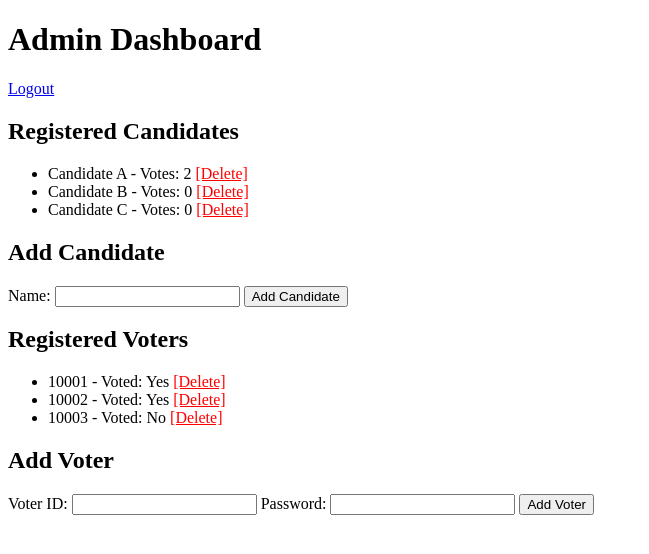
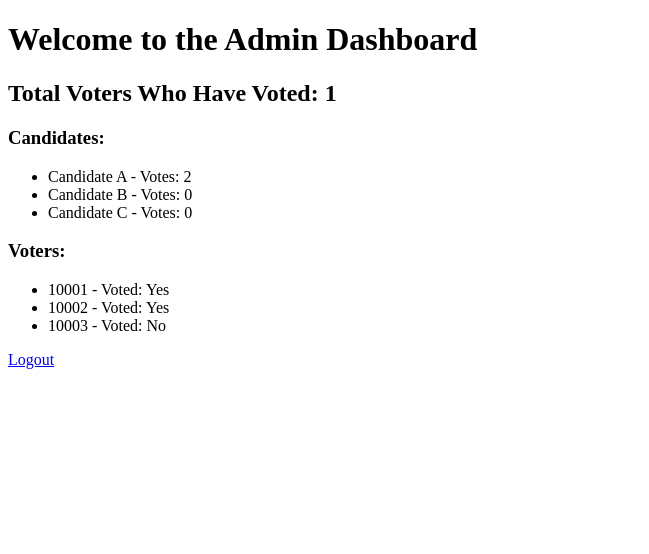
Before and after one commit to Aravinthan-04/Online-Voting-System-web-online, a Flask app: template templates/dashboard.html in a window 1280 px wide. Shown: the top 554 px of the page, without its empty margins (0-649 px from the left). Run offline with Flask 3, Linux system fonts and the light colour scheme; the template is opened without the code that fills it: values that come from a table or form of the project are taken from there, most other values are stand-ins (such as "Sample title", 1, 10 or a date in 2020).

Commit message:
Update dashboard.html

```diff
--- a/templates/dashboard.html
+++ b/templates/dashboard.html
@@ -1,43 +1,27 @@
 <!DOCTYPE html>
-<html>
+<html lang="en">
 <head>
+    <meta charset="UTF-8">
     <title>Admin Dashboard</title>
 </head>
 <body>
-    <h1>Admin Dashboard</h1>
-    <a href="/logout">Logout</a>
+    <h1>Welcome to the Admin Dashboard</h1>
+    <h2>Total Voters Who Have Voted: {{ voted_count }}</h2>
 
-    <h2>Registered Candidates</h2>
+    <h3>Candidates:</h3>
     <ul>
         {% for candidate in candidates %}
-            <li>
-                {{ candidate.name }} - Votes: {{ candidate.votes }}
-                <a href="/delete_candidate/{{ candidate.id }}" style="color:red;">[Delete]</a>
-            </li>
+            <li>{{ candidate.name }} - Votes: {{ candidate.votes }}</li>
         {% endfor %}
     </ul>
 
-    <h2>Add Candidate</h2>
-    <form method="POST" action="/add_candidate">
-        Name: <input type="text" name="name" required>
-        <button type="submit">Add Candidate</button>
-    </form>
-
-    <h2>Registered Voters</h2>
+    <h3>Voters:</h3>
     <ul>
         {% for voter in voters %}
-            <li>
-                {{ voter.voter_id }} - Voted: {{ 'Yes' if voter.has_voted else 'No' }}
-                <a href="/delete_voter/{{ voter.id }}" style="color:red;">[Delete]</a>
-            </li>
+            <li>{{ voter.voter_id }} - Voted: {{ 'Yes' if voter.has_voted else 'No' }}</li>
         {% endfor %}
     </ul>
 
-    <h2>Add Voter</h2>
-    <form method="POST" action="/add_voter">
-        Voter ID: <input type="text" name="voter_id" required>
-        Password: <input type="password" name="password" required>
-        <button type="submit">Add Voter</button>
-    </form>
+    <a href="/logout">Logout</a>
 </body>
 </html>
```
